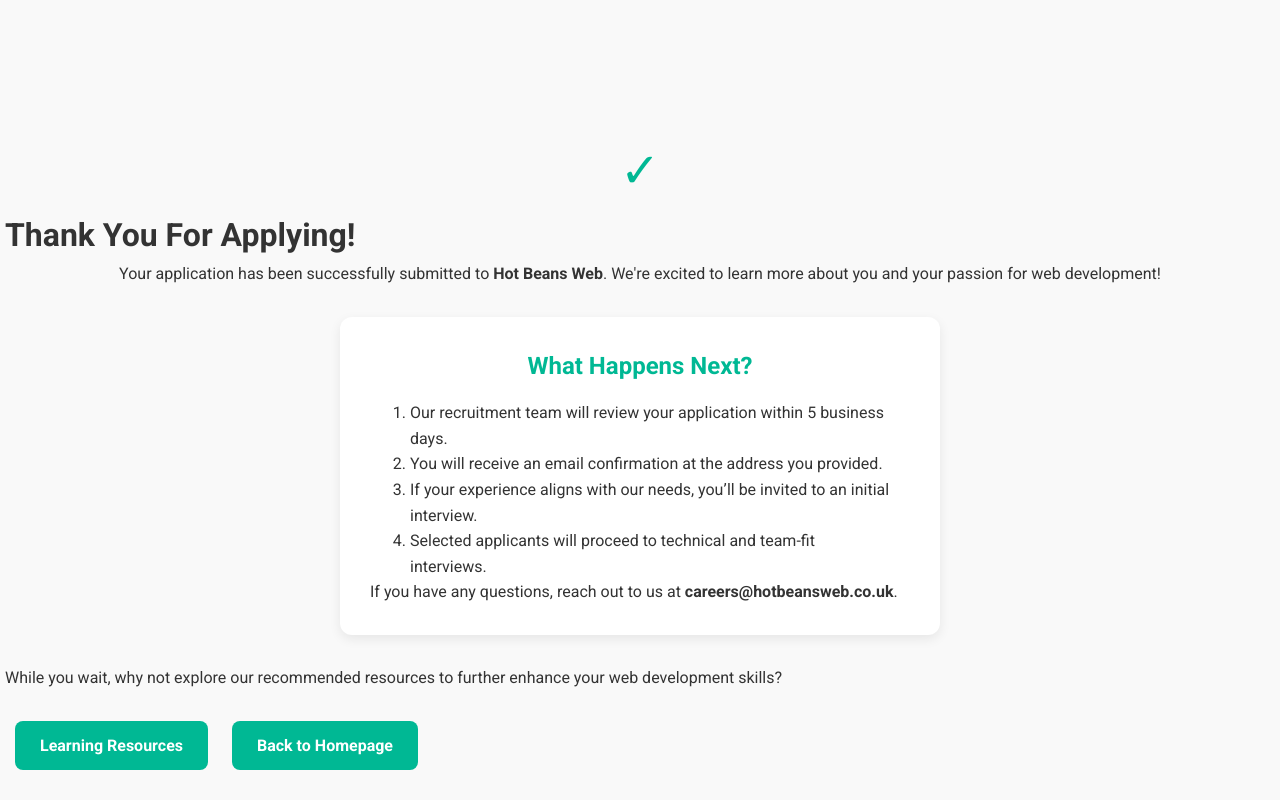
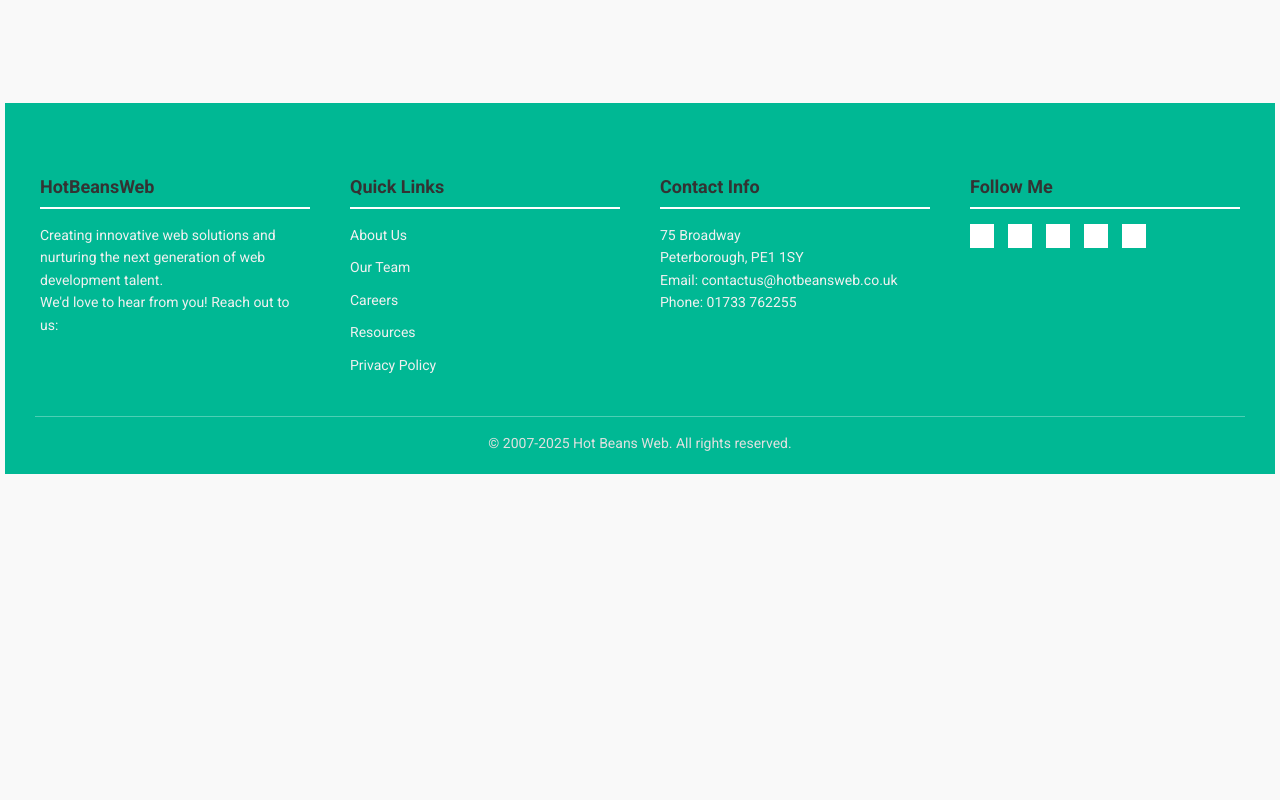
Before and after one commit to ushasarohi/hotbeansweb, a plain HTML site: page thanks.html in a window 1280 px wide. Shown: the part 840-1640 px from the top of the page. After the commit the page ends 1324 px from the top, so only its background shows below. Drawn offline with Linux system fonts and the light colour scheme; grey boxes are pictures that could not be loaded.

Commit message:
Update thanks.html

```diff
--- a/thanks.html
+++ b/thanks.html
@@ -46,27 +46,6 @@
         <a href="index.html" class="btn">Return to Homepage</a>
     </div>
 
-
-    <div class="checkmark">✓</div>
-    <h1>Thank You For Applying!</h1>
-    <p style="text-align:center">Your application has been successfully submitted to <strong>Hot Beans Web</strong>. We're excited to learn more about you and your passion for web development!</p>
-
-    <div class="box">
-        <h2>What Happens Next?</h2>
-        <ol>
-            <li>Our recruitment team will review your application within 5 business days.</li>
-            <li>You will receive an email confirmation at the address you provided.</li>
-            <li>If your experience aligns with our needs, you’ll be invited to an initial interview.</li>
-            <li>Selected applicants will proceed to technical and team-fit interviews.</li>
-        </ol>
-        <p>If you have any questions, reach out to us at <span class="email">careers@hotbeansweb.co.uk</span>.</p>
-    </div>
-    <p>While you wait, why not explore our recommended resources to further enhance your web development skills?</p>
-    <div class="buttons">
-        <a href="#" class="learn">Learning Resources</a>
-        <a href="/" class="home">Back to Homepage</a>
-    </div>
-
     <!-- Footer -->
     <footer class="footer">
         <div class="footer-container">
```
